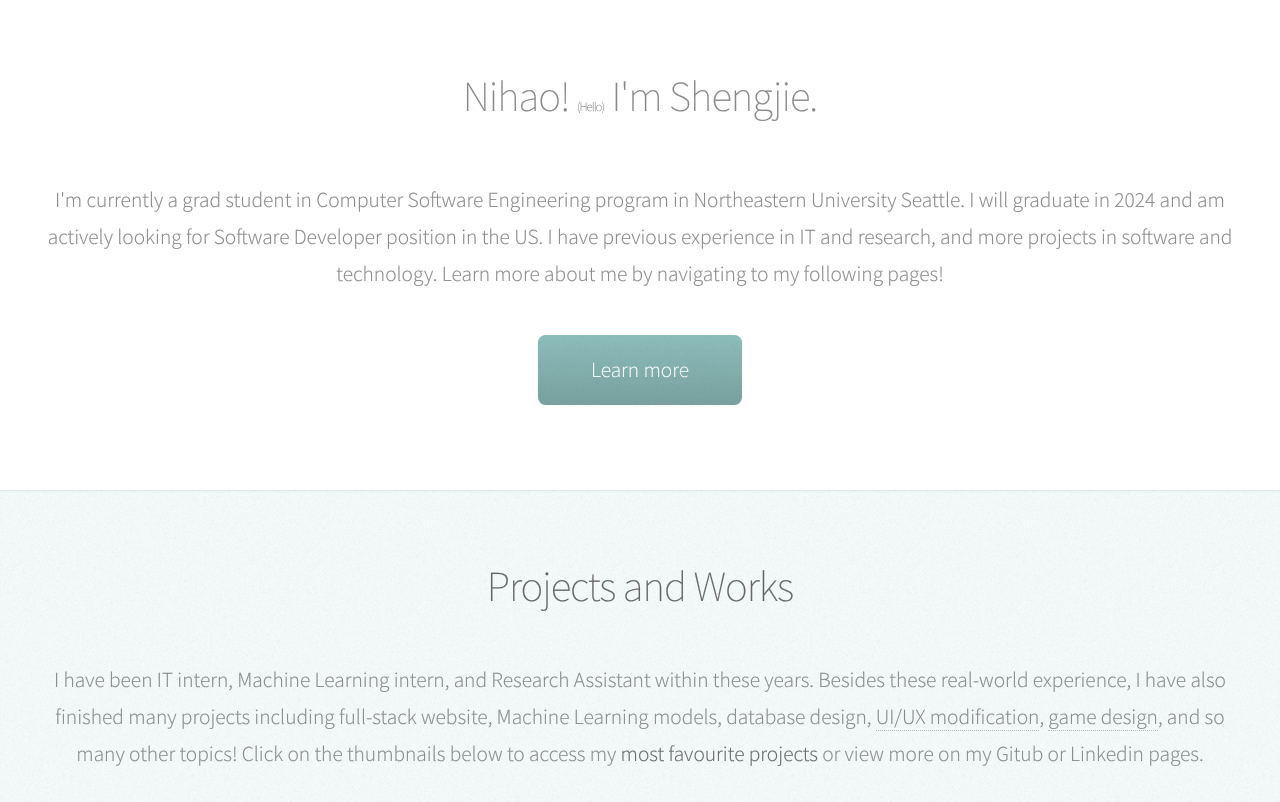
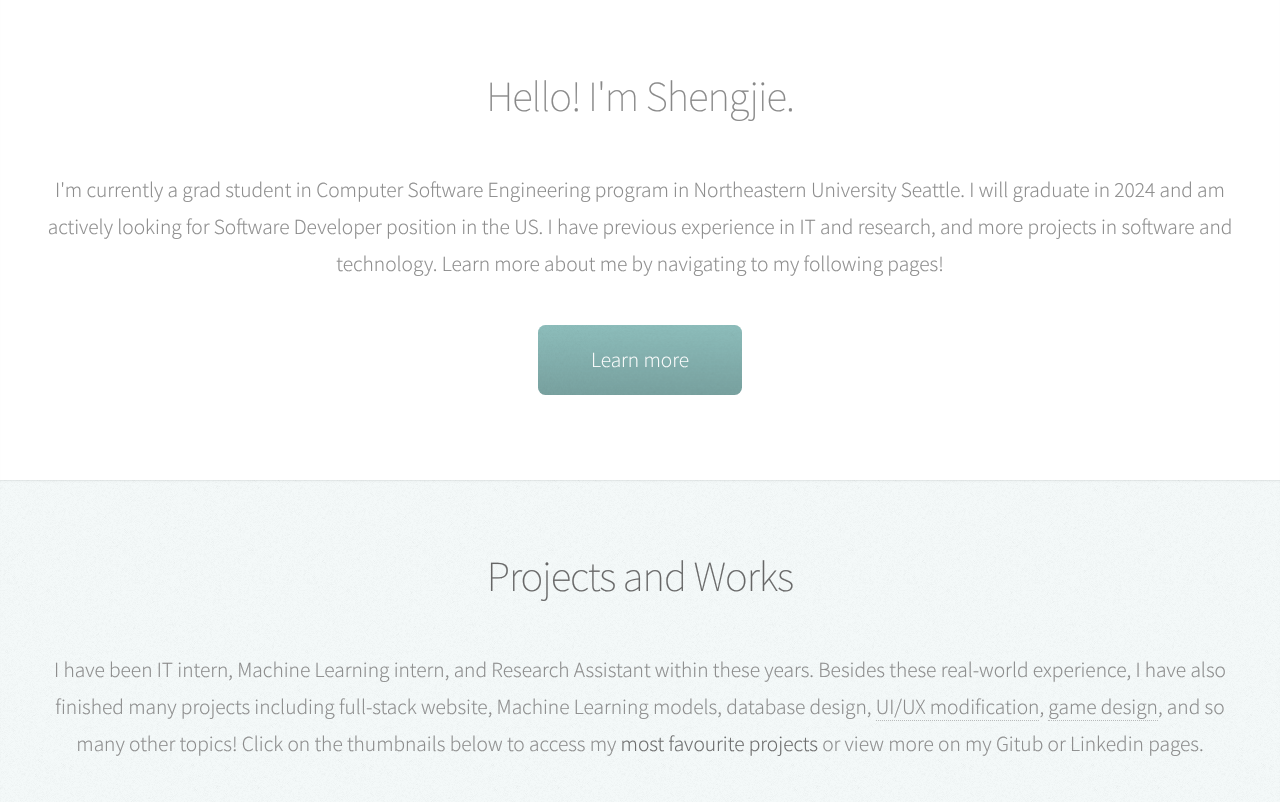
Before and after one commit to ShengjieMao/ShengjieMao.github.io, a plain HTML site: page index.html in a window 1280 px wide. Shown: the part 896-1698 px from the top of the page. Drawn offline with Linux system fonts and the light colour scheme.

Commit message:
edited homepage

```diff
--- a/index.html
+++ b/index.html
@@ -57,7 +57,7 @@
     <section id="top" class="one">
       <div class="container small"> <a href="#" class="image featured"><img src="images/pic01.JPG" alt=""></a>
         <header>
-          <h2 class="alt">Nihao! <span class="small-text">(Hello)</span> I'm Shengjie. </h2>
+          <h2 class="alt">Hello! I'm Shengjie. </h2>
         </header>
         <p>I'm currently a grad student in Computer Software Engineering program in Northeastern University Seattle. I
           will graduate in 2024 and am actively looking for Software Developer position in the US. I have previous
```
